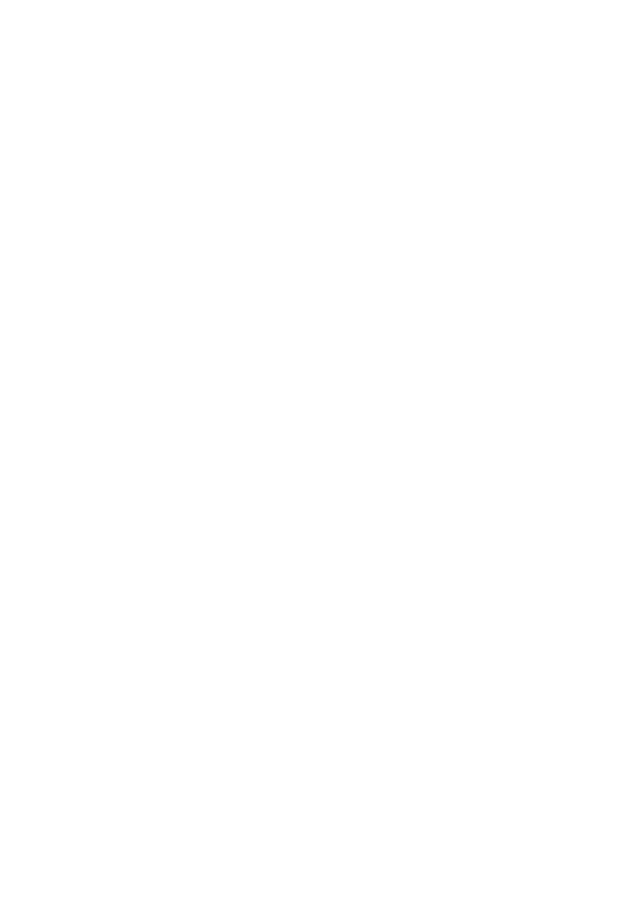
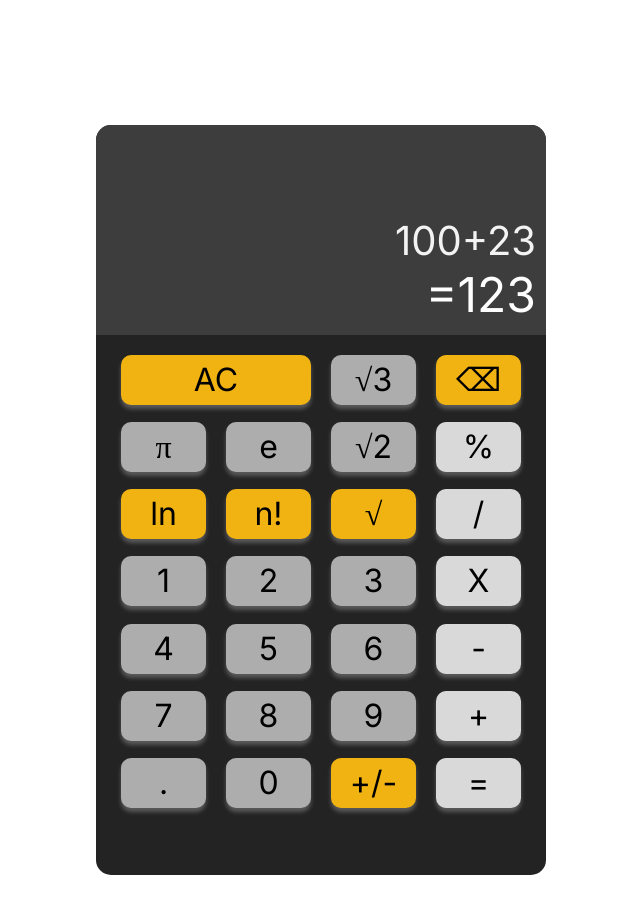
Before and after one commit to PblCbGomel/calculator-JS, a plain HTML site: page index.html in a window 1280 px wide. Shown: the whole page, without its empty margins (319-959 px from the left). Before the commit the page ends 800 px from the top, so only its background shows below. Drawn offline with Linux system fonts and the light colour scheme.

Commit message:
feature: added layout

```diff
--- a/index.html
+++ b/index.html
@@ -4,7 +4,58 @@
     <meta charset="UTF-8" />
     <meta http-equiv="X-UA-Compatible" content="IE=edge" />
     <meta name="viewport" content="width=device-width, initial-scale=1.0" />
-    <title>Document</title>
+    <link rel="stylesheet" href="./styles/index.css" />
+    <link
+      href="https://fonts.googleapis.com/css2?family=Inter&family=Roboto&display=swap"
+      rel="stylesheet"
+    />
+    <title>Calculator</title>
   </head>
-  <body></body>
+  <body>
+    <main>
+      <div class="calculator-wrapper">
+        <div class="actions-wrapper">
+          <form>
+            <div class="input">100+23</div>
+            <div class="result">=123</div>
+          </form>
+        </div>
+        <div class="buttons-wrapper">
+          <div class="btn btn-orange btn-clear-all">AC</div>
+          <div class="btn btn-gray btn-sqrt3">√3</div>
+          <div class="btn btn-orange btn-clear">⌫</div>
+
+          <div class="btn btn-gray btn-pi">π</div>
+          <div class="btn btn-gray btn-e">e</div>
+          <div class="btn btn-gray btn-sqrt2">√2</div>
+          <div class="btn btn-ligth-gray btn-procent">%</div>
+
+          <div class="btn btn-orange btn-ln">ln</div>
+          <div class="btn btn-orange btn-factorial">n!</div>
+          <div class="btn btn-orange btn-sqrt">√</div>
+          <div class="btn btn-ligth-gray btn-div">/</div>
+
+          <div class="btn btn-gray btn-1">1</div>
+          <div class="btn btn-gray btn-2">2</div>
+          <div class="btn btn-gray btn-3">3</div>
+          <div class="btn btn-ligth-gray btn-mult">X</div>
+
+          <div class="btn btn-gray btn-4">4</div>
+          <div class="btn btn-gray btn-5">5</div>
+          <div class="btn btn-gray btn-6">6</div>
+          <div class="btn btn-ligth-gray btn-sub">-</div>
+
+          <div class="btn btn-gray btn-7">7</div>
+          <div class="btn btn-gray btn-8">8</div>
+          <div class="btn btn-gray btn-9">9</div>
+          <div class="btn btn-ligth-gray btn-plus">+</div>
+
+          <div class="btn btn-gray btn-point">.</div>
+          <div class="btn btn-gray btn-0">0</div>
+          <div class="btn btn-orange btn-plus-minus">+/-</div>
+          <div class="btn btn-ligth-gray btn-equals">=</div>
+        </div>
+      </div>
+    </main>
+  </body>
 </html>
--- a/styles/index.css
+++ b/styles/index.css
@@ -0,0 +1,99 @@
+* {
+  padding: 0;
+  margin: 0;
+
+  font-size: 14px;
+  font-weight: 400;
+  font-family: "Inter";
+  line-height: 28px;
+  color: black;
+}
+
+main {
+  display: flex;
+  align-items: center;
+  justify-content: center;
+  width: 100%;
+  height: 1000px;
+}
+
+.calculator-wrapper {
+  background-color: #232323;
+  width: 450px;
+  height: 750px;
+  border-radius: 15px;
+
+  display: flex;
+  flex-direction: column;
+}
+
+.actions-wrapper {
+  background-color: #3d3d3d;
+
+  height: 200px;
+  width: calc(100%-10px);
+  padding: 0 10px 10px 0;
+  border-radius: 15px 15px 0 0;
+
+  display: flex;
+  flex-direction: column;
+  align-items: flex-end;
+  justify-content: end;
+}
+
+.actions-wrapper .input {
+  background-color: #3d3d3d;
+  border: 0;
+
+  color: #f3f3f3;
+  font-size: 40px;
+  line-height: 48px;
+  max-width: 420px;
+}
+
+.actions-wrapper .result {
+  color: #ffffff;
+  font-size: 48px;
+  line-height: 60px;
+  max-width: 420px;
+
+  text-align: right;
+}
+
+.buttons-wrapper {
+  height: 470px;
+  width: calc(100% - 50px);
+  border-radius: 0 0 15px 15px;
+  padding: 20px 25px 10px;
+
+  display: flex;
+  flex-wrap: wrap;
+  justify-content: space-between;
+}
+
+.btn {
+  width: 85px;
+  height: 50px;
+  border-radius: 10px;
+  box-shadow: 0 4px 4px rgba(255, 255, 255, 0.25);
+
+  text-align: center;
+  line-height: 50px;
+  font-size: 32px;
+}
+
+.btn-clear-all {
+  width: 190px;
+}
+
+.btn-orange {
+  background-color: #f1b312;
+}
+
+.btn-gray {
+  background-color: #adadad;
+}
+
+.btn-ligth-gray {
+  background-color: #d9d9d9;
+}
```
